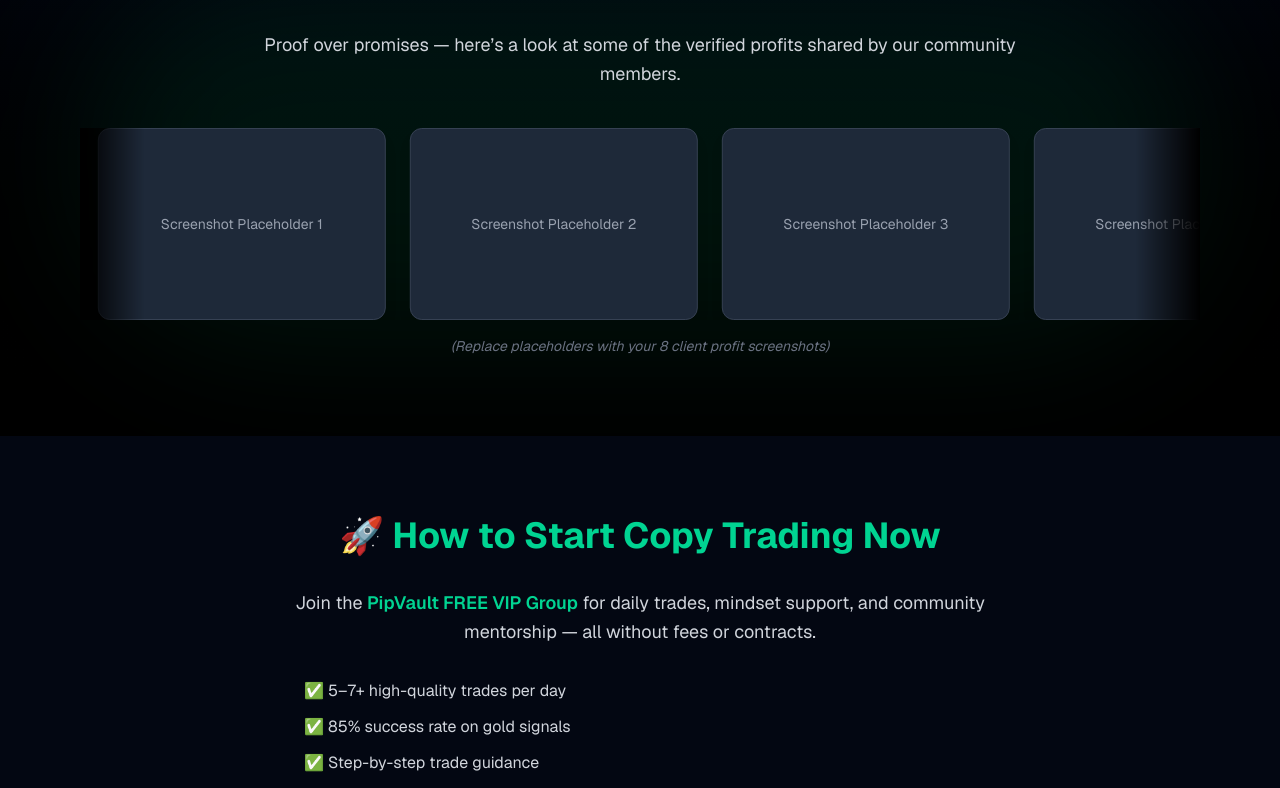
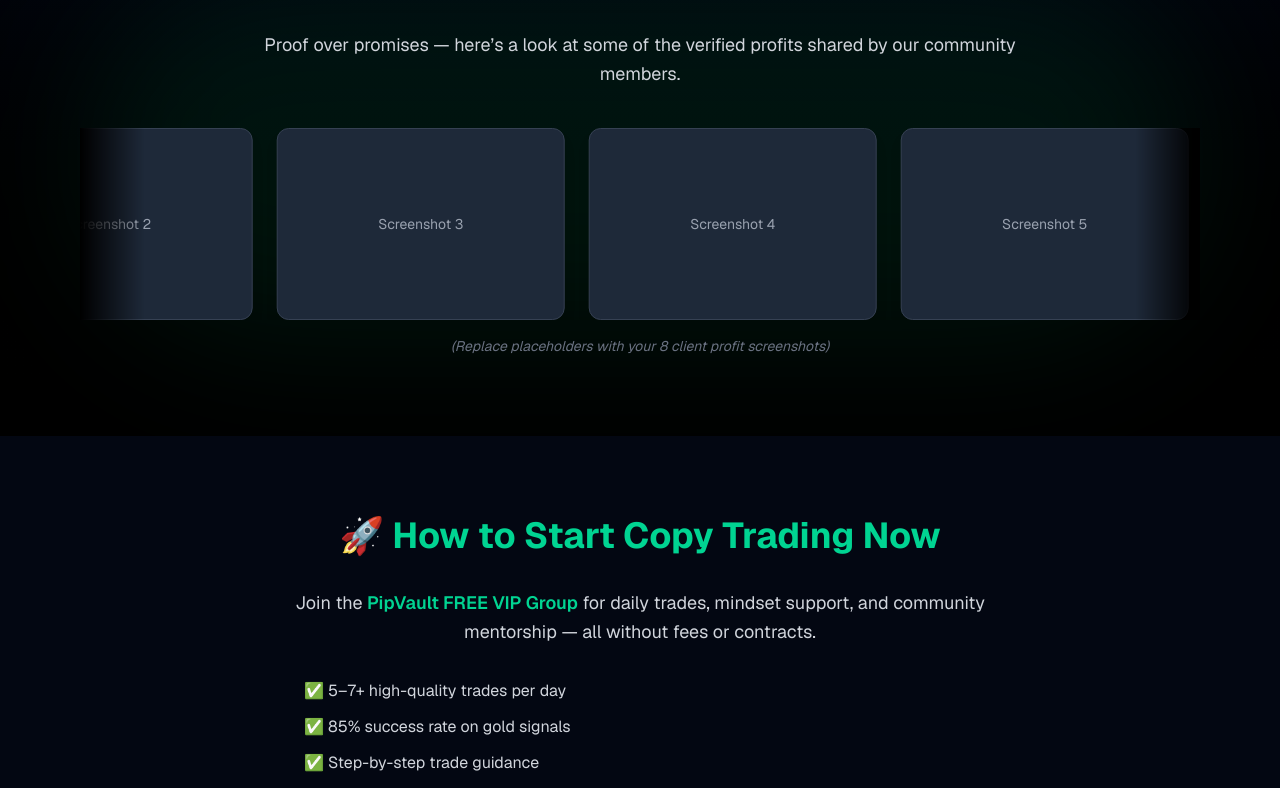
Before and after one commit to az3r0s/pipvault-landing, a Next.js app: page / in a window 1280 px wide. Shown: the part 1629-2417 px from the top of the page. Built offline with nearby package versions, Linux system fonts and the light colour scheme.

Commit message:
remove video placeholder temp

```diff
--- a/app/globals.css
+++ b/app/globals.css
@@ -63,19 +63,22 @@
   animation: diagonal-shimmer 3s ease-in-out infinite;
 }
 
-@keyframes scroll-true {
+@keyframes marquee-scroll {
   0% {
     transform: translateX(0);
   }
   100% {
-    transform: translateX(-33.3333%);
+    transform: translateX(-50%);
   }
 }
 
-.animate-scroll-true {
-  animation: scroll-true 25s linear infinite;
+/* This makes one full duplicate loop exactly half the track width */
+.marquee-track {
+  display: flex;
+  animation: marquee-scroll 30s linear infinite;
+  width: max-content; /* prevents flex shrink causing gaps */
 }
 
-.animate-scroll-true:hover {
+.marquee-track:hover {
   animation-play-state: paused;
 }
--- a/app/page.tsx
+++ b/app/page.tsx
@@ -229,24 +229,30 @@
           shared by our community members.
         </p>
 
-        {/* True Infinite Carousel (No Snap Version) */}
+        {/* === True Seamless Infinite Carousel === */}
         <div className="relative overflow-hidden px-6 sm:px-10 md:px-16 lg:px-24 max-w-7xl mx-auto">
-          <div className="carousel-track flex gap-6 animate-scroll-true">
-            {[...Array(24)].map((_, i) => (
+          <div className="marquee-track flex gap-6">
+            {[...Array(8)].map((_, i) => (
               <div
-                key={i}
+                key={`a-${i}`}
                 className="flex-shrink-0 w-72 h-48 bg-gray-800 rounded-xl border border-gray-700 flex items-center justify-center text-gray-400 text-sm shadow-lg"
               >
-                Screenshot Placeholder {(i % 8) + 1}
+                Screenshot {(i % 8) + 1}
+              </div>
+            ))}
+            {[...Array(8)].map((_, i) => (
+              <div
+                key={`b-${i}`}
+                className="flex-shrink-0 w-72 h-48 bg-gray-800 rounded-xl border border-gray-700 flex items-center justify-center text-gray-400 text-sm shadow-lg"
+              >
+                Screenshot {(i % 8) + 1}
               </div>
             ))}
           </div>
 
-          {/* Fade edges */}
           <div className="absolute left-0 top-0 h-full w-16 bg-gradient-to-r from-black to-transparent pointer-events-none" />
           <div className="absolute right-0 top-0 h-full w-16 bg-gradient-to-l from-black to-transparent pointer-events-none" />
         </div>
-
         <p className="text-gray-500 text-sm mt-4 italic relative z-10">
           (Replace placeholders with your 8 client profit screenshots)
         </p>
@@ -367,7 +373,7 @@
       {/* ========================== */}
       {/* 7. FOOTER */}
       {/* ========================== */}
-      <footer className="py-10 text-center bg-black border-t border-gray-800">
+      <footer className="py-10 text-center bg-black border-t border-gray-800 relative">
         <p className="text-gray-500 text-sm mb-2">
           &copy; {new Date().getFullYear()} PipVault. All Rights Reserved.
         </p>
@@ -379,22 +385,20 @@
         >
           Join our Discord
         </a>
-      </footer>
 
-      {/* ========================== */}
-      {/* 8. FLOATING CTA BUTTON */}
-      {/* ========================== */}
+        {/* Floating CTA Discord Button */}
         <a
           href="https://discord.gg/3EAgVbYhEz"
           target="_blank"
           rel="noopener noreferrer"
-        className="fixed bottom-6 right-6 bg-emerald-500 hover:bg-emerald-400 text-black font-bold px-6 py-3 rounded-full shadow-lg transition z-50"
+          className="fixed bottom-6 right-6 bg-emerald-500 hover:bg-emerald-400 text-black font-bold px-6 py-3 rounded-full shadow-lg transition z-50 animate-bounce"
         >
           💬 Join Discord
         </a>
+      </footer>
 
       {/* ========================== */}
-      {/* 9. TYPEFORM MODAL */}
+      {/* 8. TYPEFORM MODAL */}
       {/* ========================== */}
       <TypeformModal
         isOpen={isModalOpen}
```
Lines whose indentation alone changed are shown as unchanged.
